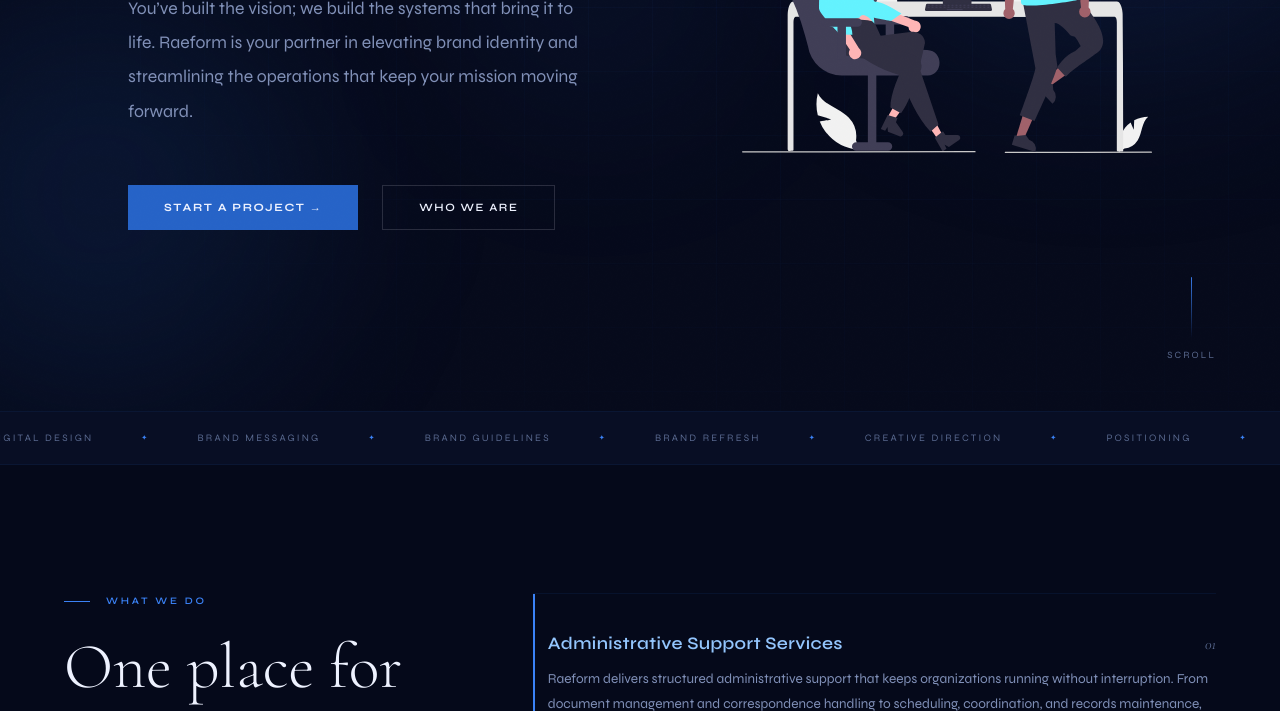
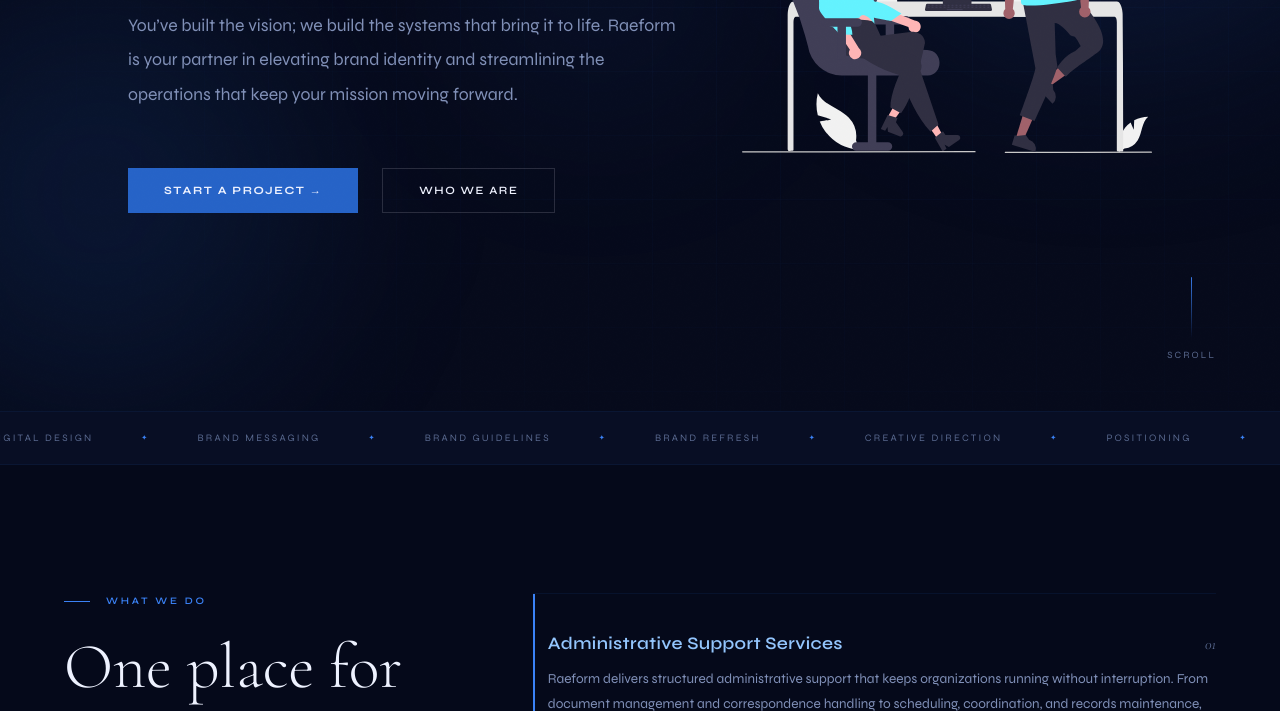
Before and after one commit to ItsRaennyDay/raeform_official, a plain HTML site: page index.html in a window 1280 px wide. Shown: the part 389-1100 px from the top of the page. Drawn offline with nearby package versions, Linux system fonts and the light colour scheme.

Commit message:
Update style.css

```diff
--- a/style.css
+++ b/style.css
@@ -69,7 +69,7 @@
 .h-h1{font-family:var(--font-d);font-size:clamp(2.8rem,5vw,6rem);line-height:.95;font-weight:300;letter-spacing:-.01em;max-width:960px;margin-bottom:2rem;position:relative;z-index:2;margin-top:0rem}
 .h-h1 em{font-style:italic;font-weight:400;color:var(--blue-pale)}
 .h-h1 strong{font-weight:600}
-.h-sub{font-size:clamp(.92rem,1.6vw,1.1rem);color:var(--muted);max-width:460px;line-height:1.95;margin-bottom:3.5rem;position:relative;z-index:2}
+.h-sub{font-size:clamp(.92rem,1.6vw,1.1rem);color:var(--muted);max-width:550px;line-height:1.95;margin-bottom:3.5rem;position:relative;z-index:2}
 .h-acts{display:flex;gap:1.5rem;flex-wrap:wrap;position:relative;z-index:2}
 .btn-p{display:inline-flex;align-items:center;gap:10px;background:var(--blue-bright);color:var(--off-white);font-family:var(--font-u);font-size:.7rem;font-weight:700;letter-spacing:.14em;text-transform:uppercase;padding:15px 36px;border:none;cursor:pointer;transition:all .3s var(--ease)}
 .btn-p:hover{background:var(--blue-glow);transform:translateY(-3px);box-shadow:0 14px 42px rgba(37,99,200,.35)}
```
